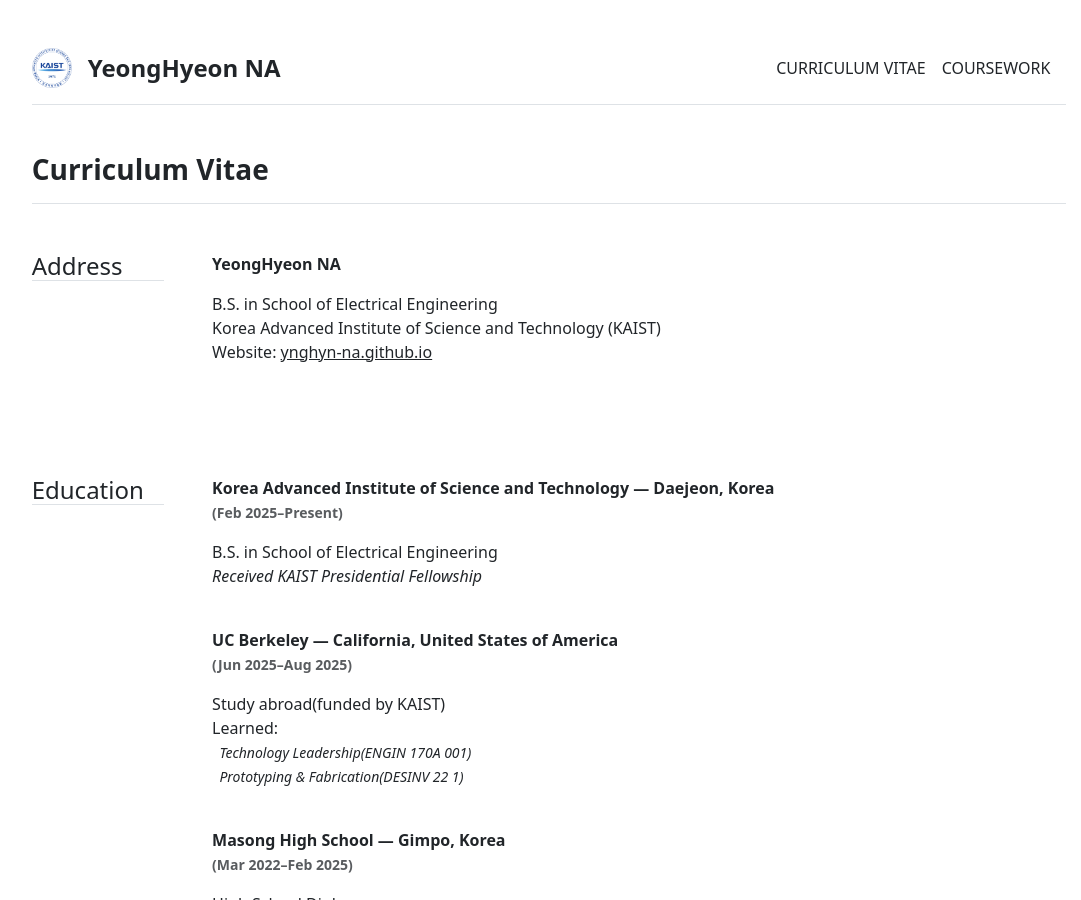
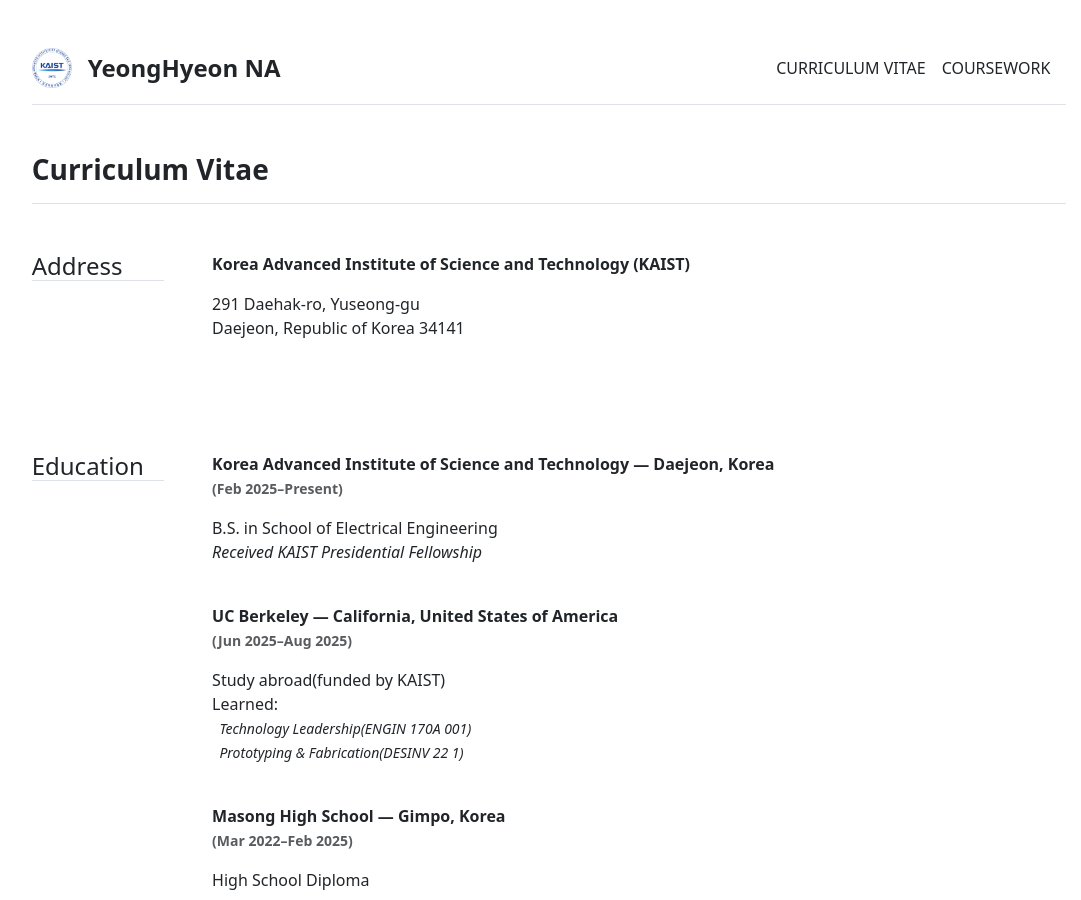
Before and after one commit to ynghyn-na/ynghyn-na.github.io, a Jekyll site: the page built from cv.md, in a window 1280 px wide and 900 px high. Shown: the whole window, without its empty margins (91-1172 px from the left). Built offline with Jekyll 4.4.1, drawn with Linux system fonts in a browser that asks for light colours.

Commit message:
Update address.yml

```diff
--- a/_data/cv/address.yml
+++ b/_data/cv/address.yml
@@ -1,6 +1,4 @@
-- title: 'YeongHyeon NA'
+- title: 'Korea Advanced Institute of Science and Technology (KAIST)'
   description: |
-    B.S. in School of Electrical Engineering<br>
-    Korea Advanced Institute of Science and Technology (KAIST)<br>
-    Website: <a href="https://ynghyn-na.github.io/">ynghyn-na.github.io</a><br>
+    291 Daehak-ro, Yuseong-gu<br>Daejeon, Republic of Korea 34141<br>
     </a><br>
```
